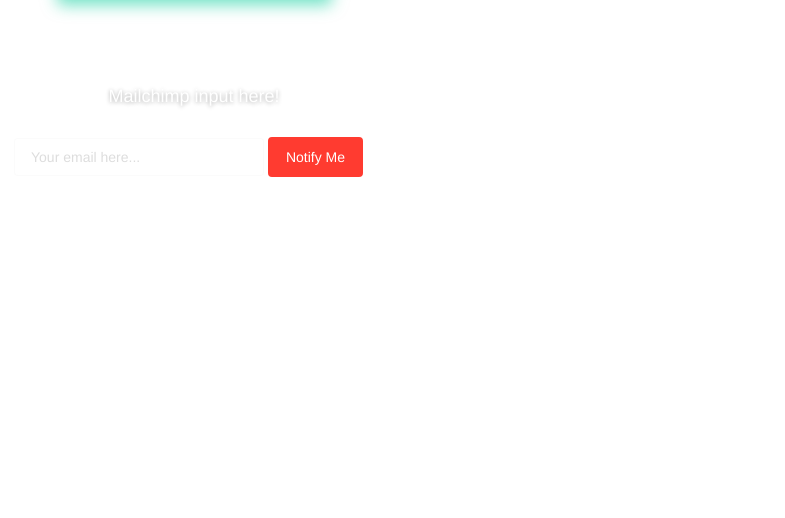
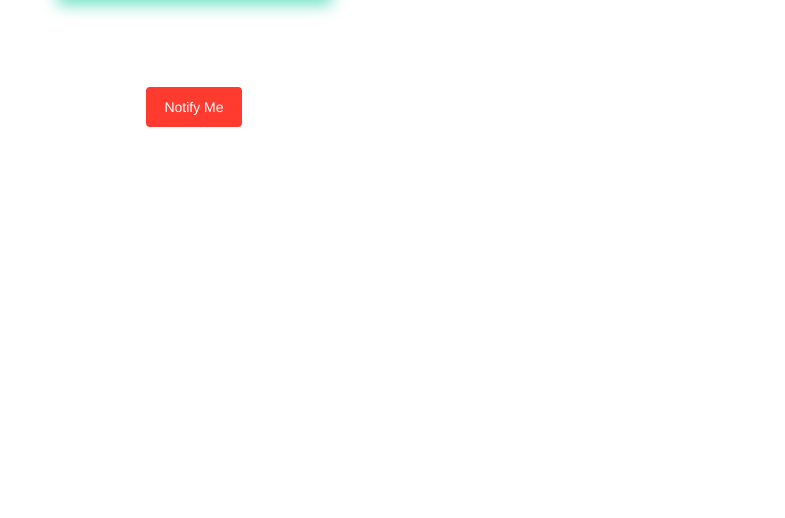
Before and after one commit to SnabithReddySama/udWebExeLandpg, a plain HTML site: page index.html in a window 1280 px wide. Shown: the part 282-800 px from the top of the page, without its empty margins (446-1231 px from the left). Drawn offline with Linux system fonts and the light colour scheme; a web font is replaced by a local one.

Commit message:
Mailchimp added!

```diff
--- a/index.html
+++ b/index.html
@@ -120,20 +120,8 @@
         <div class="content">
             <div class="subscribe">
                 <h5 class="info-text">
-                    Mailchimp input here!
+                    <a href="https://mailchi.mp/8c7389b8427b/5i9u87tjw7"><button type="submit" class="btn btn-danger btn-fill">Notify Me</button></a>
                 </h5>
-                <div class="row">
-                    <div class="col-md-4 col-md-offset-4 col-sm6-6 col-sm-offset-3 ">
-                        <form class="form-inline" role="form">
-                          <div class="form-group">
-                            <label class="sr-only" for="exampleInputEmail2">Email address</label>
-                            <input type="email" class="form-control transparent" placeholder="Your email here..." >
-                          </div>
-                          <button type="submit" class="btn btn-danger btn-fill">Notify Me</button>
-                        </form>
-
-                    </div>
-                </div>
             </div>
         </div>
       </div>
```
